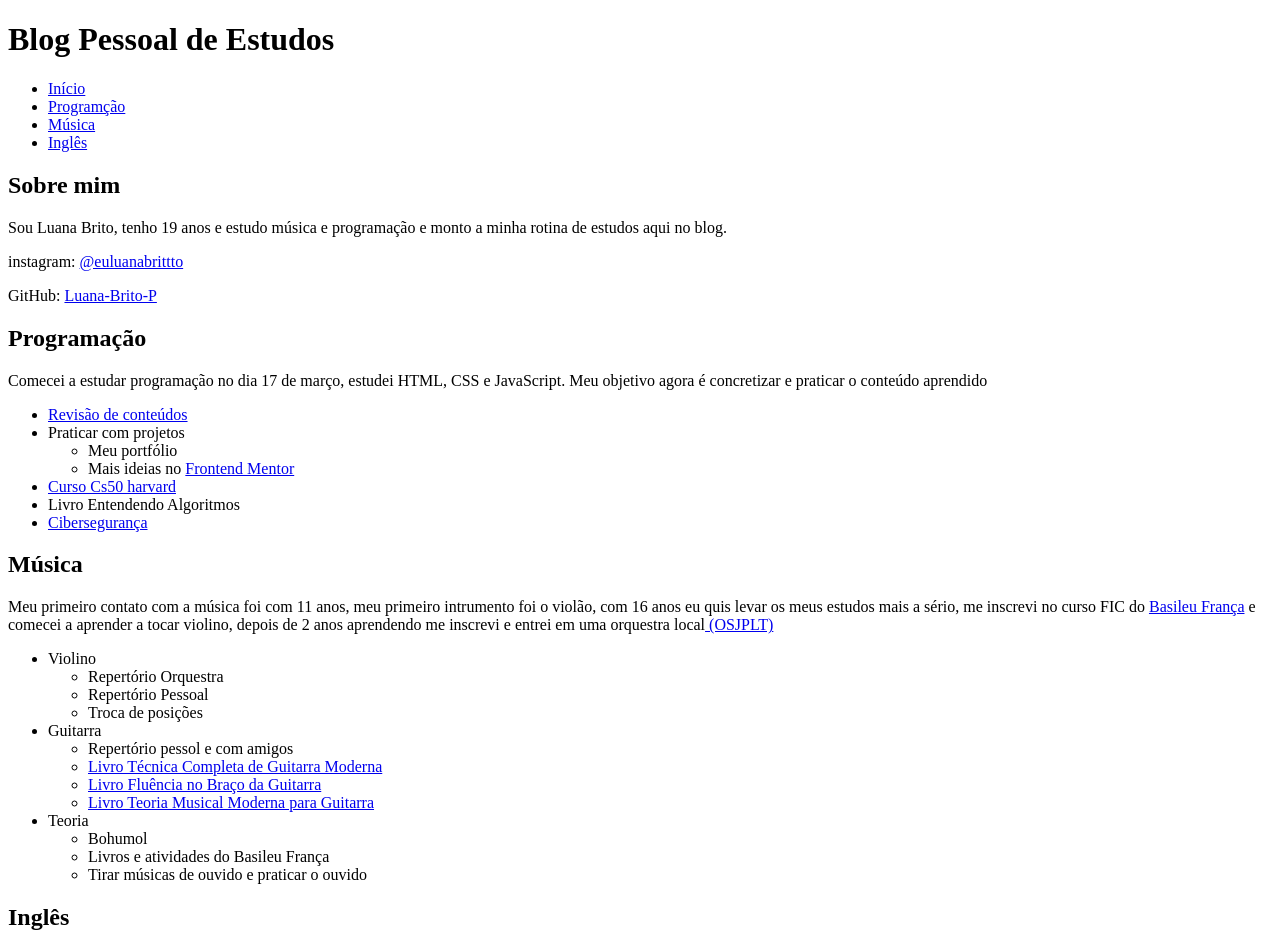
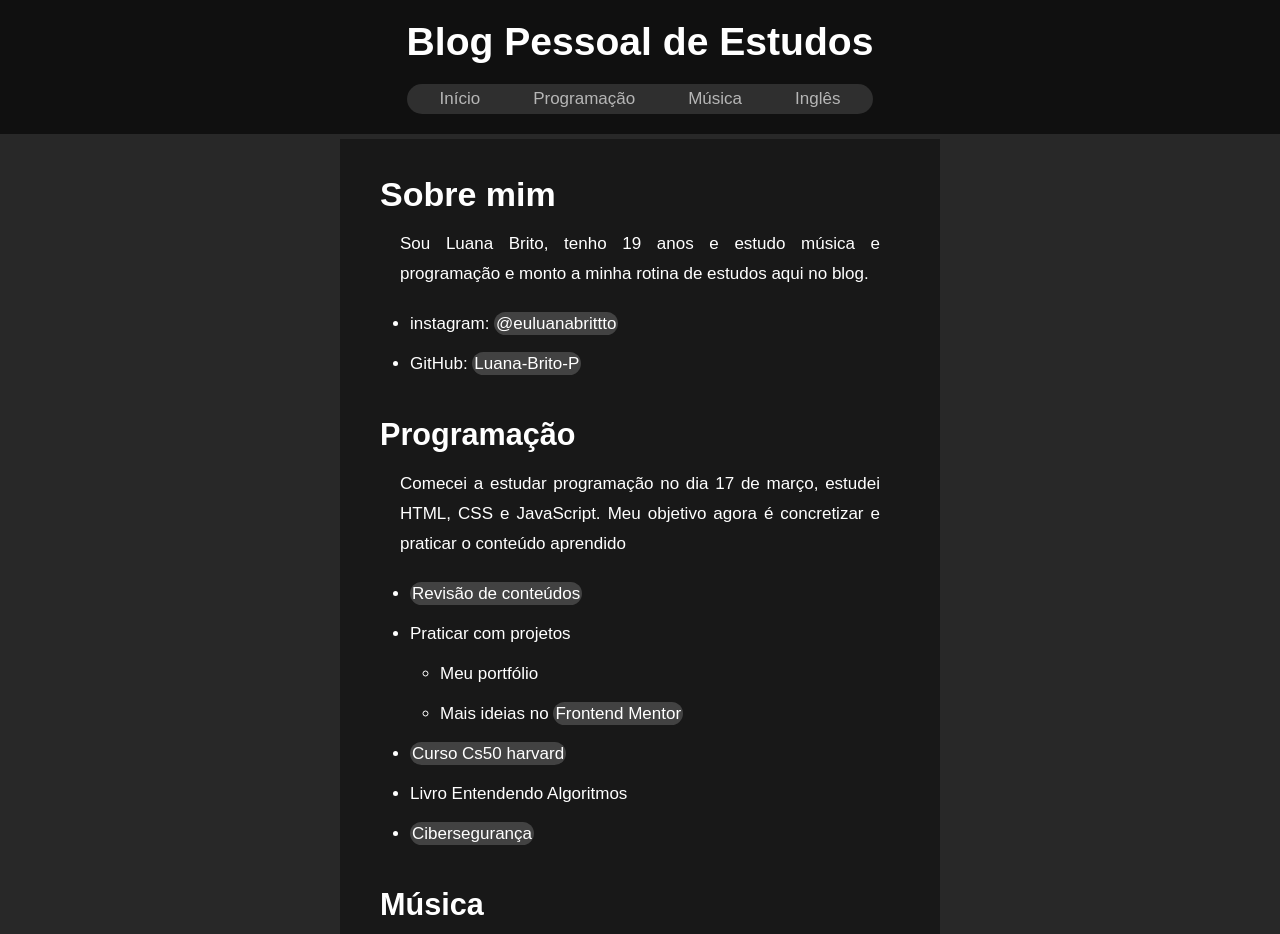
Before and after one commit to Luana-Brito-P/blog-pessoal, a plain HTML site: page index.html in a window 1280 px wide. Shown: the top 934 px of the page. Drawn offline with Linux system fonts and the light colour scheme.

Commit message:
Estilização do projeto

```diff
--- a/index.html
+++ b/index.html
@@ -1,74 +1,96 @@
 <!DOCTYPE html>
 <html lang="pt-br">
+
 <head>
     <meta charset="UTF-8">
     <meta name="viewport" content="width=device-width, initial-scale=1.0">
     <title>Blog Pessoal de Estudos</title>
+    <link rel="stylesheet" href="style.css">
 </head>
+
 <body>
     <header>
-        <h1>Blog Pessoal de Estudos</h1>
+        <section>
+            <h1>Blog Pessoal de Estudos</h1><br>
             <nav>
                 <ul>
                     <li><a href="#inicio">Início</a></li>
-                <li><a href="#programacao">Programção</a></li>
+                    <li><a href="#programacao">Programação</a></li>
                     <li><a href="#musica">Música</a></li>
                     <li><a href="#ingles">Inglês</a></li>
                 </ul>
             </nav>
+        </section>
     </header>
     <main>
         <aside id="inicio">
-            <h1>Sobre mim</h1>
-            <p>Sou Luana Brito, tenho 19 anos e estudo música e programação e monto a minha rotina de estudos aqui no blog.</p>
-            <p>instagram: <a href="https://www.instagram.com/euluanabrittto/">@euluanabrittto</a></p>
-            <p>GitHub: <a href="https://github.com/Luana-Brito-P">Luana-Brito-P</a></p>
+            <h2>Sobre mim</h1>
+            <p>Sou Luana Brito, tenho 19 anos e estudo música e programação e monto a minha rotina de estudos aqui no
+                blog.</p>
+            <ul>
+                <li>instagram: <a href="https://www.instagram.com/euluanabrittto/">@euluanabrittto</a></li>
+                <li>GitHub: <a href="https://github.com/Luana-Brito-P">Luana-Brito-P</a></li>
+            </ul>
         </aside>
 
-        <article id="Programção">
-            <h1>Programação</h1>
-            <p>Comecei a estudar programação no dia 17 de março, estudei HTML, CSS e JavaScript. Meu objetivo agora é concretizar e praticar o conteúdo aprendido</p>
+        <article id="programacao">
+            <h3>Programação</h1>
+            <p>Comecei a estudar programação no dia 17 de março, estudei HTML, CSS e JavaScript. Meu objetivo agora é
+                concretizar e praticar o conteúdo aprendido</p>
             <ul>
-                <li><a href="https://www.instagram.com/p/CgCiFj7MCfu/?img_index=5&igsh=MTRwcTlvNXVvNnI5OA==">Revisão de conteúdos</a></li>
-                <li>Praticar com projetos</li>
+                <li><a href="https://www.instagram.com/p/CgCiFj7MCfu/?img_index=5&igsh=MTRwcTlvNXVvNnI5OA==">Revisão de
+                        conteúdos</a></li>
+                <li>Praticar com projetos
                     <ul>
                         <li>Meu portfólio</li>
                         <li>Mais ideias no <a href="https://www.frontendmentor.io/home">Frontend Mentor</a></li>
                     </ul>
+                </li>
                 <li><a href="https://learning.edx.org/course/course-v1:HarvardX+CS50+X/home">Curso Cs50 harvard</a></li>
                 <li>Livro Entendendo Algoritmos</li>
-                <li><a href="https://moonchaos.notion.site/Desafio-30-dias-de-cybersec-10fe5b506e8b8088abc5e45feb85b90e ">Cibersegurança</a></li>
+                <li><a
+                        href="https://moonchaos.notion.site/Desafio-30-dias-de-cybersec-10fe5b506e8b8088abc5e45feb85b90e ">Cibersegurança</a>
+                </li>
             </ul>
         </article>
 
         <article id="musica">
-            <h1>Música</h1>
-            <p>Meu primeiro contato com a música foi com 11 anos, meu primeiro intrumento foi o violão, com 16 anos eu quis levar os meus estudos mais a sério, me inscrevi no curso FIC do <a href="https://www.instagram.com/escolabasileufranca/">Basileu França</a> e comecei a aprender a tocar violino, depois de 2 anos aprendendo me inscrevi e entrei em uma orquestra local<a href="https://www.instagram.com/orquestramozartejuvenil/"> (OSJPLT)</a></p>
+            <h3>Música</h1>
+            <p>Meu primeiro contato com a música foi com 11 anos, meu primeiro intrumento foi o violão, com 16 anos eu
+                quis levar os meus estudos mais a sério, me inscrevi no curso FIC do <a
+                    href="https://www.instagram.com/escolabasileufranca/">Basileu França</a> e comecei a aprender a
+                tocar violino, depois de 2 anos aprendendo me inscrevi e entrei em uma orquestra local<a
+                    href="https://www.instagram.com/orquestramozartejuvenil/"> (OSJPLT)</a></p>
             <ul>
-                <li>Violino</li>
+                <li>Violino
                     <ul>
                         <li>Repertório Orquestra</li>
                         <li>Repertório Pessoal</li>
                         <li>Troca de posições</li>
                     </ul>
-                <li>Guitarra</li>
+                </li>
+                <li>Guitarra
                     <ul>
                         <li>Repertório pessol e com amigos</li>
                         <li><a href="https://a.co/d/gGdV9hS">Livro Técnica Completa de Guitarra Moderna</a></li>
                         <li><a href="https://a.co/d/8dVwrLF">Livro Fluência no Braço da Guitarra</a></li>
                         <li><a href="https://a.co/d/grycn3r">Livro Teoria Musical Moderna para Guitarra</a></li>
                     </ul>
-                <li>Teoria</li>
+                </li>
+                <li>Teoria
                     <ul>
                         <li>Bohumol</li>
                         <li>Livros e atividades do Basileu França</li>
                         <li>Tirar músicas de ouvido e praticar o ouvido</li>
                    </ul>
+                </li>
             </ul>
         </article>
         <article id="ingles">
-            <h1>Inglês</h1>
-            <p>Comecei a estudar inglês afim de melhorar a qualidade dos meus estudos na programação e afim de melhores oportunidades no mercado de trabalho, conclui os cursos do Gustavo Guanabara, módulos 1, 2 e 3, e agora estou completando o módulo 4.</p>
+            <h3>Inglês</h1>
+            <p>Comecei a estudar inglês afim de melhorar a qualidade dos meus estudos na programação e afim de melhores
+                oportunidades no mercado de trabalho, conclui os cursos do Gustavo Guanabara, módulos 1, 2 e 3, e agora
+                estou completando o módulo 4.</p>
             <ul>
                 <li><a href="https://www.cursoemvideo.com/">Curso em video guanabara</a></li>
                 <li><a href="https://lms.santanderopenacademy.com/courses/373/modules">Curso Santander</a></li>
@@ -79,4 +101,5 @@
         <p>© 2025 Blog da Luana - Todos os direitos reservados</p>
     </footer>
 </body>
+
 </html>
--- /dev/null
+++ b/style.css
@@ -0,0 +1,114 @@
+@charset "UTF-8";
+
+*{
+    padding: 0;
+    margin: 0;
+    font-family: Arial, Helvetica, sans-serif;
+    font-size: 17px;
+    color: rgb(255, 255, 255);
+    box-sizing: border-box;
+}
+
+body{
+    display: flex;
+    flex-direction: column;
+    flex-wrap: nowrap;
+    align-items: center;
+    gap: 5px;
+    background-color: #1d1d1df2;
+}
+header{
+    width: 100vw;
+    display: flex;
+    justify-content: center;
+    background-color: #101010;
+    padding: 20px;
+
+    position: sticky;
+    top: 0;
+
+}
+
+
+h1{
+    font-size: 2.3em;
+}
+h2{ font-size: 2em;}
+h3{
+    font-size: 1.8em;
+}
+
+nav > ul{
+   display: flex;
+   flex-direction: row;
+   list-style: none;
+   gap: 30px;
+   justify-content: space-evenly;
+}
+
+nav ul {
+    background-color:rgba(63, 63, 63, 0.651) ;
+    padding: 5px 10px;
+    border-radius: 15px;
+}
+nav a{
+    color: rgba(255, 255, 255, 0.651);
+    text-decoration: none;
+}
+nav a:hover{
+    background-color: #424242;
+    border-radius: 15px;
+    padding: 5px 15px;
+    transition: 0.3s;
+}
+
+
+main{
+    width: 90%;
+    max-width: 600px;
+    display: flex;
+    flex-direction: column;
+    gap: 30px;
+
+    background-color: #181818;
+    line-height: 30px;
+    padding: 40px;
+    text-align: justify;
+}
+
+section, article, aside{ scroll-margin-top: 160px;}
+
+main h1{
+    margin-bottom: 20px;
+}
+main p {
+   margin: 20px;
+}
+
+main ul{
+   margin-left: 20px;
+
+}
+main li{
+    margin: 10px;
+}
+main a{
+    background-color: #424242;
+    padding: 2px;
+    border-radius: 15px;
+    text-decoration: none;
+}
+main a:hover{
+    background-color: #585858;
+    border-radius: 15px;
+    padding: 4px;
+    transition: 0.3s;
+}
+
+
+footer{
+    width: 100vw;
+    background-color: #101010;
+    padding: 8px;
+    text-align: center;
+}
```
Lines whose indentation alone changed are shown as unchanged.
